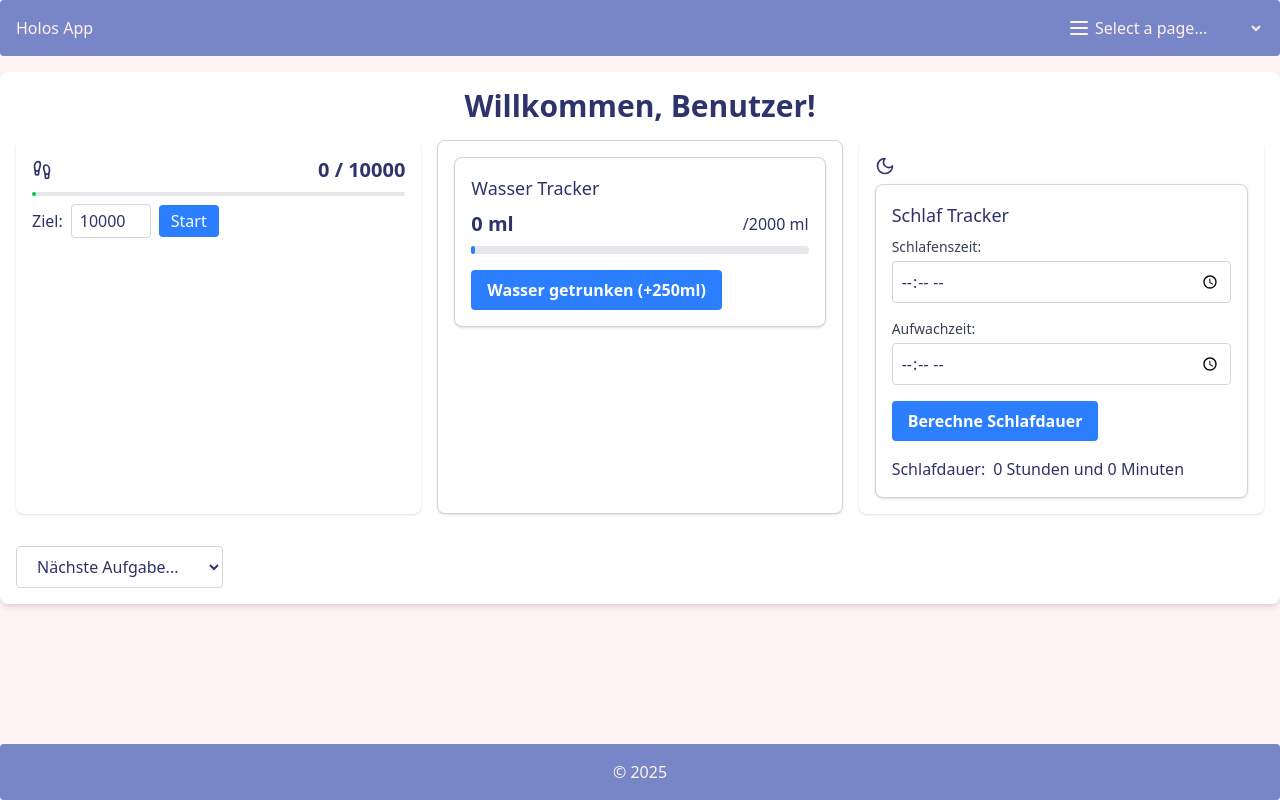
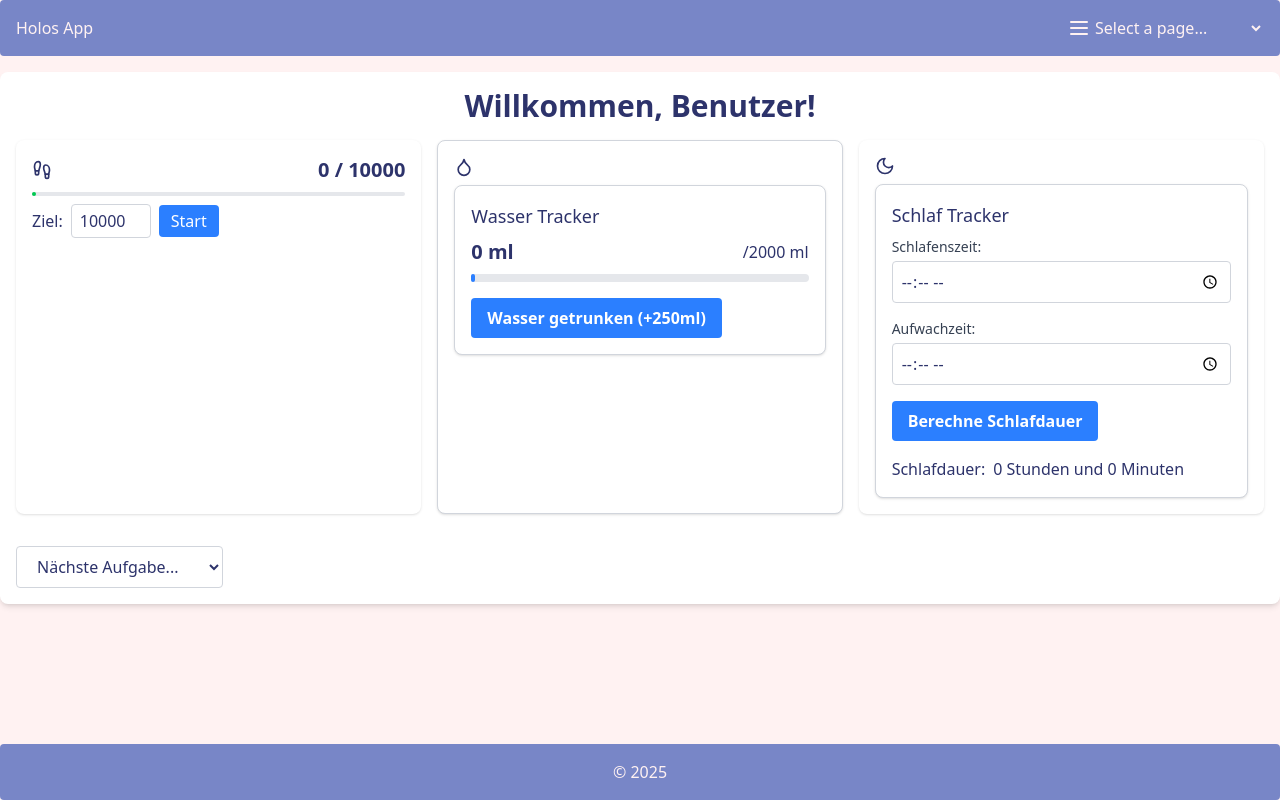
Before and after one commit to team-holos/holos-app, a React (Vite) app in the folder frontend/: page / in a window 1280 px wide. Built offline with nearby package versions, Linux system fonts and the light colour scheme; no server answers.

Commit message:
added icon for WaterTracker

```diff
--- a/frontend/src/pages/DashboardPage.jsx
+++ b/frontend/src/pages/DashboardPage.jsx
@@ -2,7 +2,7 @@ import React, { useState, useEffect } from 'react';
 import { useNavigate } from "react-router-dom";
 import WaterTracker from "../components/WaterTracker";
 import SleepTracker from '../components/SleepTracker';
-import { Moon, Footprints } from 'lucide-react';
+import { Moon, Footprints, Droplet } from 'lucide-react';
 
 function DashboardPage() {
   const navigate = useNavigate();
@@ -54,9 +54,9 @@ function DashboardPage() {
         {/* Schritte-Bereich */}
         <div className="bg-white rounded-lg shadow p-4">
           <div className="flex items-center justify-between mb-2">
-          <span className="text-lg font-medium flex items-center">
-          <Footprints className="w-5 h-5 mr-2" />
-          </span>
+            <span className="text-lg font-medium flex items-center">
+              <Footprints className="w-5 h-5 mr-2" />
+            </span>
             <span className="text-xl font-bold">{steps} / {goalSteps}</span>
           </div>
           <div className="w-full bg-gray-200 rounded-full">
@@ -82,6 +82,11 @@ function DashboardPage() {
 
         {/* Wasser-Bereich */}
         <div className="bg-white rounded-lg shadow p-4 border border-gray-300">
+          <div className="flex items-center justify-between mb-2">
+            <span className="text-lg font-medium flex items-center">
+              <Droplet className="w-5 h-5 mr-2" />
+            </span>
+          </div>
           <WaterTracker />
         </div>
 
```
